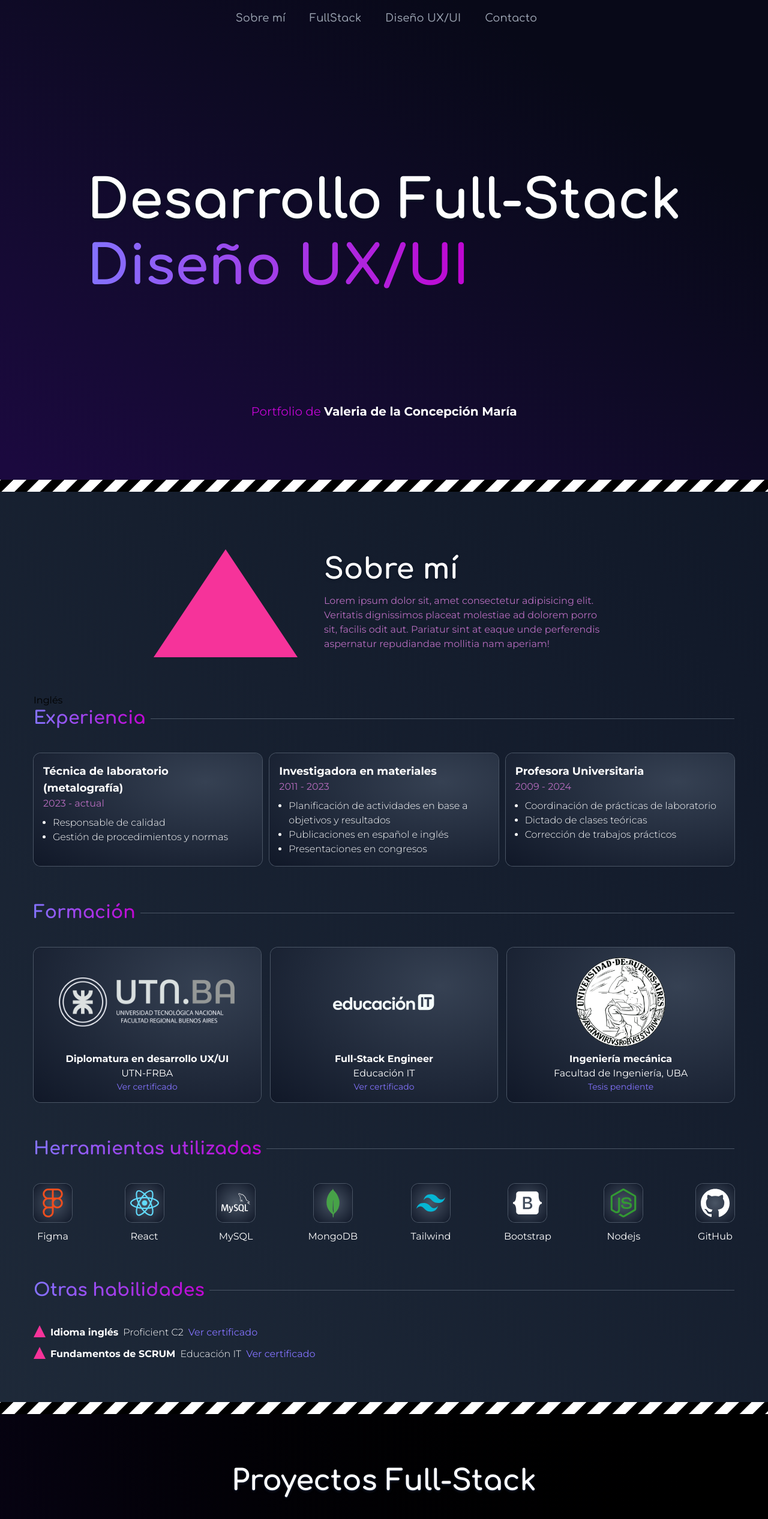
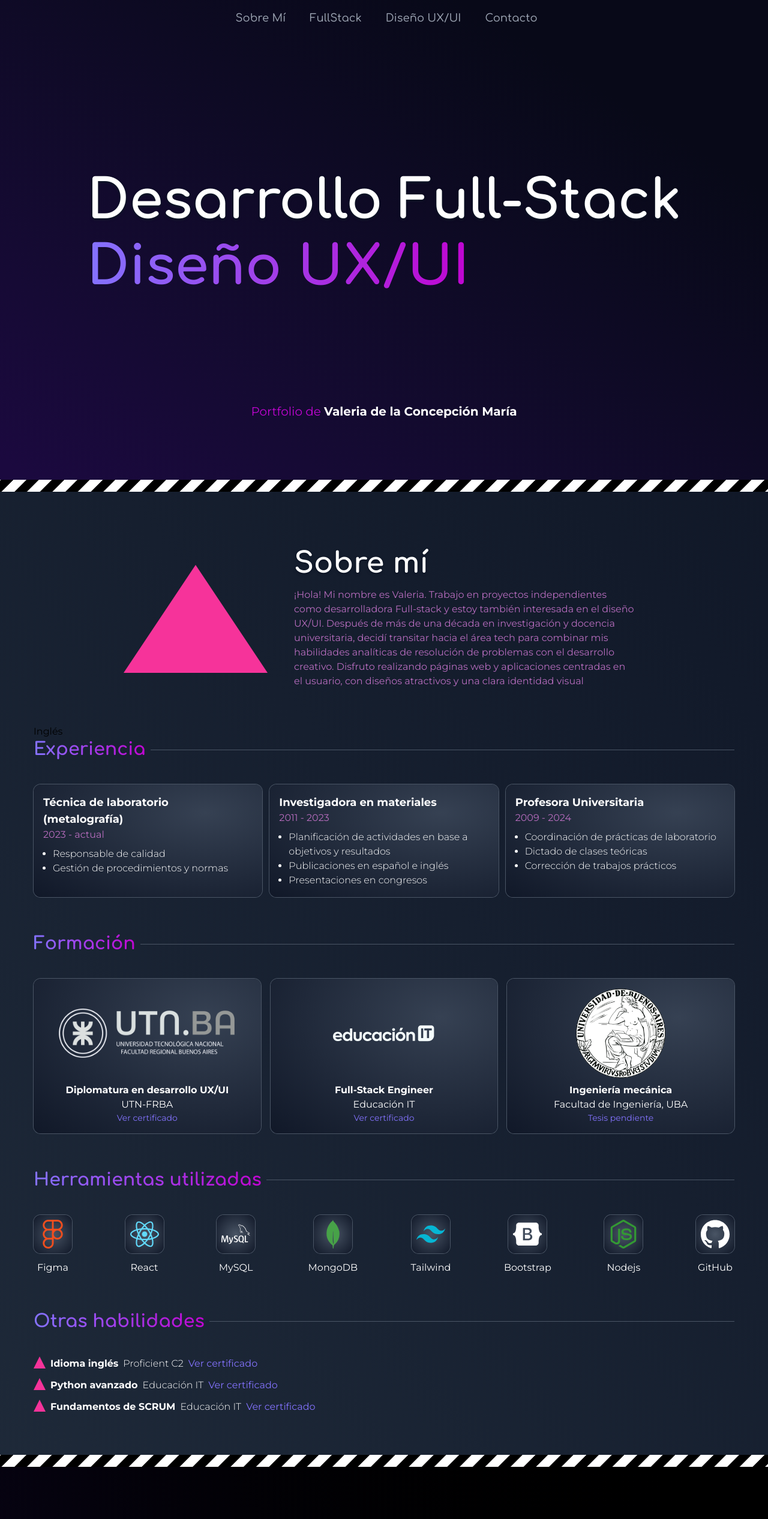
Before and after one commit to vdelaconcep/portfolioDLC, a React (Vite) app: page / in a window 1280 px wide. Shown: the top 2533 px of the page at 60% size. Built offline with nearby package versions, Linux system fonts and the light colour scheme.

Commit message:
Pasando a inglés

```diff
--- a/src/components/navegacion.jsx
+++ b/src/components/navegacion.jsx
@@ -1,7 +1,10 @@
 import { motion, useScroll, useTransform } from 'framer-motion';
 import { useState, useEffect } from 'react';
+import { useLanguage } from "@/context/langContext";
 
 const Navegacion = ({ clase }) => {
+
+    const { language, toggleLanguage } = useLanguage();
 
     const { scrollY } = useScroll();
 
@@ -37,7 +40,7 @@ const Navegacion = ({ clase }) => {
 
     const simpleItems = [
         {
-            titulo: 'Sobre mí',
+            titulo: language === 'es' ? 'Sobre Mí' : 'About me',
             linkto: 'about'
         },
         {
@@ -45,11 +48,11 @@ const Navegacion = ({ clase }) => {
             linkto: 'fullstack'
         },
         {
-            titulo: 'Diseño UX/UI',
+            titulo: language === 'es' ? 'Diseño UX/UI' : 'UX/UI Design',
             linkto: 'uxui'
         },
         {
-            titulo: 'Contacto',
+            titulo: language === 'es' ? 'Contacto' : 'Contact',
             linkto: 'contacto'
         }
     ];
--- a/src/components/presentacion.jsx
+++ b/src/components/presentacion.jsx
@@ -1,15 +1,14 @@
-import { article } from "framer-motion/client";
 
-const Presentacion = ({clase}) => {
+const Presentacion = ({titulo, texto, clase}) => {
     return (
         <article className={`flex justify-center items-center gap-7 ${clase && clase}`}>
             <div className="h-0 w-0 border-b-[180px] border-b-pink-500 border-l-[120px] border-l-transparent border-r-[120px] border-r-transparent">
 
             </div>
-            <div className="px-4 w-[500px] flex flex-col h-full justify-center">
-                <h1 className="text-5xl comfortaa font-extrabold text-white text-shadow-md text-shadow-gray-900 mb-4">Sobre mí</h1>
+            <div className="px-4 w-[600px] flex flex-col h-full justify-center">
+                <h1 className="text-5xl comfortaa font-extrabold text-white text-shadow-md text-shadow-gray-900 mb-4">{titulo}</h1>
                 <p className=" text-[#b86dbf]">
-                    Lorem ipsum dolor sit, amet consectetur adipisicing elit. Veritatis dignissimos placeat molestiae ad dolorem porro sit, facilis odit aut. Pariatur sint at eaque unde perferendis aspernatur repudiandae mollitia nam aperiam!
+                    {texto}
                 </p>
             </div>
         </article>
--- a/src/data/datosSobreMi.js
+++ b/src/data/datosSobreMi.js
@@ -2,12 +2,11 @@ import logoUBA from '@/assets/img/formacion/UBA.png';
 import logoUTN from '@/assets/img/formacion/UTN.png';
 import logoEIT from '@/assets/img/formacion/EIT.png';
 
-export const presentacion = {
+export const resumen = {
     es: '¡Hola! Mi nombre es Valeria. Trabajo en proyectos independientes como desarrolladora Full-stack y estoy también interesada en el diseño UX/UI. Después de más de una década en investigación y docencia universitaria, decidí transitar hacia el área tech para combinar mis habilidades analíticas de resolución de problemas con el desarrollo creativo. Disfruto realizando páginas web y aplicaciones centradas en el usuario, con diseños atractivos y una clara identidad visual',
 
     en: "Hi! My name is Valeria. I'm working on independent projects as a Full-stack developer and I'm also interested in UX/UI design. After over a decade in research and university teaching, I decided to get into tech to combine my analytical problem-solving skills with creative development. I enjoy making user-centered websites and apps with attractive designs and a clear visual identity."
 }
-
 
 export const experiencia = {
     es:[{
@@ -55,7 +54,7 @@ export const experiencia = {
             ]
         },
         {
-            titulo: 'University Professor',
+            titulo: 'University Assistant Professor',
             periodo: '2009 - 2024',
             items: [
                 'Laboratory activities coordination',
@@ -118,6 +117,11 @@ export const otros = {
         certificado: 'https://cert.efset.org/fwxQLT'
     },
     {
+        titulo: 'Python avanzado',
+        descripcion: 'Educación IT',
+        certificado: 'https://www.educacionit.com/perfil/valeria-de-la-concepcion-maria-1033137/certificado/74428?_gl'
+    },
+    {
         titulo: 'Fundamentos de SCRUM',
         descripcion: 'Educación IT',
         certificado: 'https://www.educacionit.com/perfil/valeria-de-la-concepcion-maria-1033137/certificado/80170?_gl'
@@ -126,6 +130,11 @@ export const otros = {
         titulo: 'English',
         descripcion: 'Proficient C2',
         certificado: 'https://cert.efset.org/fwxQLT'
+    },
+    {
+        titulo: 'Advanced Python',
+        descripcion: 'IT Education',
+        certificado: 'https://www.educacionit.com/perfil/valeria-de-la-concepcion-maria-1033137/certificado/74428?_gl'
     },
     {
         titulo: 'SCRUM Fundamentals',
--- a/src/sections/home.jsx
+++ b/src/sections/home.jsx
@@ -1,8 +1,11 @@
 import { motion } from 'framer-motion';
 import Navegacion from "@/components/navegacion";
+import { useLanguage } from "@/context/langContext";
 
 
 const Home = () => {
+
+    const { language } = useLanguage();
 
     return (
         <section id='home' className="bg-gradient-to-tr from-[#1B093F] from-2% to-[#080918] h-[100dvh] to-80% flex flex-col px-8 md:px-10 overflow-hidden comfortaa items-center">
@@ -15,17 +18,17 @@ const Home = () => {
                         initial={{ opacity: 0, x: -500 }}
                         animate={{ opacity: 1, x: 0 }}
                         transition={{ duration: 1.5 }}
-                    >Desarrollo Full-Stack</motion.h1>
+                    >{language === 'es' ? 'Desarrollo Full-Stack' : 'Full-Stack Development'}</motion.h1>
                     <motion.h1
                         initial={{ x: 500 }}
                         animate={{ x: 0 }}
                         transition={{ duration: 1.5 }}
                         className="md:mt-[-25px] [background-image:linear-gradient(to_right,#8473FF,#c005d1)] [background-clip:text] [-webkit-background-clip:text] [color:transparent] [-webkit-text-fill-color:transparent] w-fit">
-                        Diseño UX/UI</motion.h1>
+                        {language === 'es' ? 'Diseño UX/UI' : 'UX/UI Design'}</motion.h1>
                 </article>
 
                 <article className='text-gray-300 text-center text-xl font-normal flex justify-center montserrat mt-25 absolute bottom-25 left-1/2 -translate-x-1/2'>
-                    <h1 className='text-[#c005d1]'>Portfolio de <b className='text-white'>Valeria de la Concepción María</b> </h1>
+                    <h1 className='text-[#c005d1]'>{language === 'es' && 'Portfolio de'} <b className='text-white'>Valeria de la Concepción María</b> {language === 'en' && 'Portfolio'} </h1>
                 </article>
             </div>
 
--- a/src/sections/sobreMi.jsx
+++ b/src/sections/sobreMi.jsx
@@ -4,7 +4,7 @@ import ExperienciaCard from "@/components/experienciaCard";
 import ItemFormacion from "@/components/itemFormacion";
 import ItemOtros from "@/components/itemOtros";
 import { motion } from "framer-motion";
-import { experiencia, formacion, otros, herramientas } from "@/data/datosSobreMi";
+import { resumen, experiencia, formacion, otros, herramientas } from "@/data/datosSobreMi";
 import { useLanguage } from "@/context/langContext";
 
 const itemVariants = {
@@ -46,10 +46,13 @@ const SobreMI = () => {
     return (
         <section id="about" className="bg-gradient-to-tr from-gray-800 to-gray-900 flex flex-col items-center p-10 pt-18 montserrat">
             <div className="h-full w-full p-4 pt-6 max-w-[1440px]">
-                <Presentacion clase='mb-15' />
+                <Presentacion
+                    titulo={language === 'es' ? 'Sobre mí' : 'About me'}
+                    texto={language === 'es' ? resumen.es : resumen.en}
+                    clase='mb-15' />
                 <button onClick={() => toggleLanguage()}>{language === 'es' ? 'Inglés' : 'Español'}</button>
                 <Subtitulo
-                    texto='Experiencia'
+                    texto={language === 'es' ? 'Experiencia' : 'Working experience'}
                     clase='mb-10'
                 />
 
@@ -78,7 +81,7 @@ const SobreMI = () => {
                 </div>
 
                 <Subtitulo
-                    texto='Formación'
+                    texto={language === 'es' ? 'Formación' : 'Education & training'}
                     clase='mb-10'
                 />
                 <div className="grid grid-cols-3 gap-4 w-full mb-15">
@@ -105,7 +108,7 @@ const SobreMI = () => {
                     )}
                 </div>
                 <Subtitulo
-                    texto='Herramientas utilizadas'
+                    texto={language === 'es' ? 'Herramientas utilizadas' : 'Work tools'}
                     clase='mb-10'
                 />
                 <div className="flex justify-between w-full mb-15">
@@ -137,7 +140,7 @@ const SobreMI = () => {
                     )}
                 </div>
                 <Subtitulo
-                    texto='Otras habilidades'
+                    texto={language === 'es' ? 'Otras habilidades' : 'Other skills'}
                     clase='mb-10'
                 />
                 {otros[language].map(item => (
```
